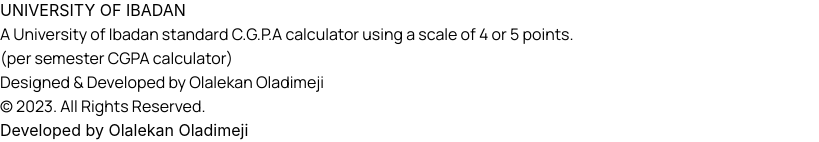
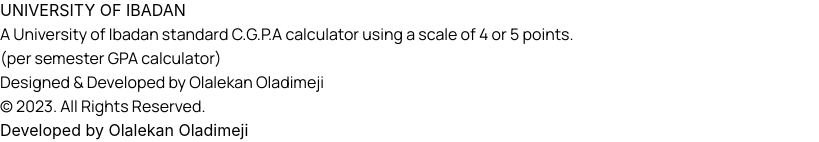
Before and after one commit to Lambdola/ui-cgpa-calculator, a React (Vite) app: page / in a window 1280 px wide. Shown: the part 640-782 px from the top of the page, without its empty margins (0-819 px from the left). Built offline with nearby package versions, Linux system fonts and the light colour scheme.

Commit message:
feat: chnaged the description text

```diff
--- a/src/App.jsx
+++ b/src/App.jsx
@@ -478,7 +478,7 @@
               of {scalePref ? scalePref : "4 or 5"} points.
             </p>
             <p className="text-center font-manrope text-sm text-slate-700 xl:text-left">
-              (per semester CGPA calculator)
+              (per semester GPA calculator)
             </p>
           </div>
           {/* desktop view */}
```
